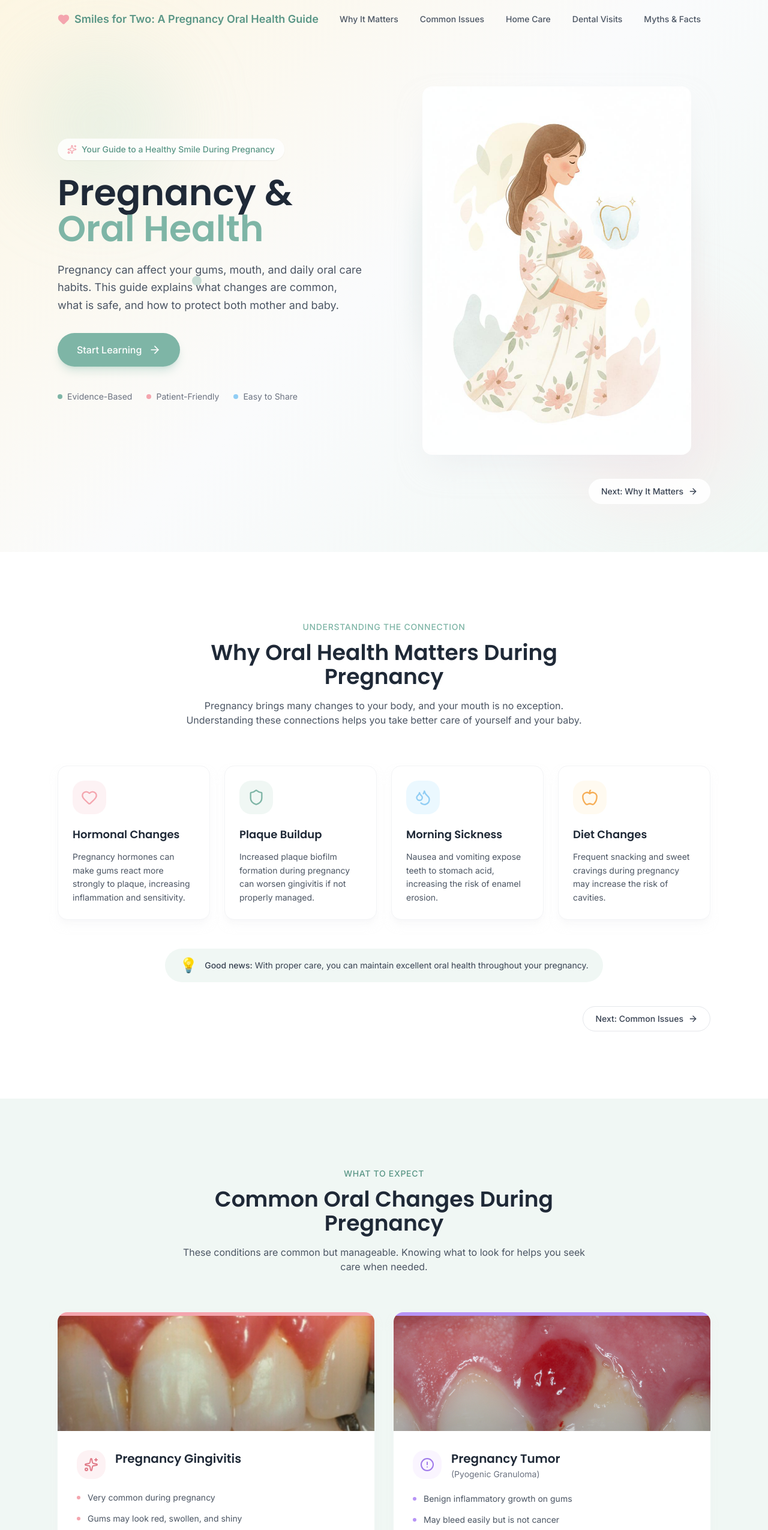
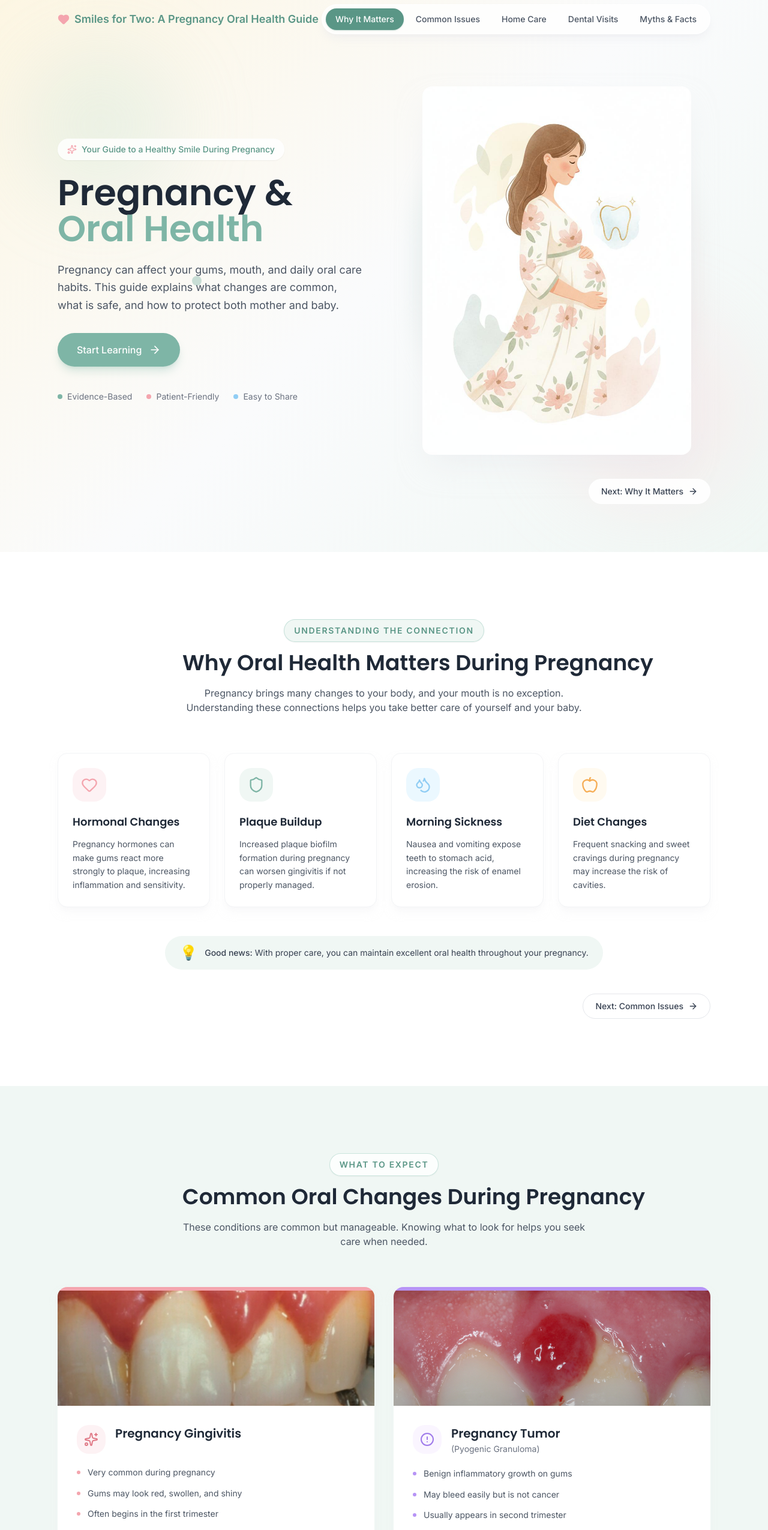
Before and after one commit to pinyaras/my-pregnancy-oral-health, a React (Vite) app in the folder app/: page / in a window 1280 px wide. Shown: the top 2550 px of the page at 60% size. Built offline with nearby package versions, Linux system fonts and the light colour scheme.

Commit message:
Modernize nav tabs and section header labels with pill style

```diff
--- a/app/src/sections/CommonIssues.tsx
+++ b/app/src/sections/CommonIssues.tsx
@@ -92,11 +92,11 @@ export default function CommonIssues() {
       <div className="max-w-6xl mx-auto px-4 sm:px-6 lg:px-8">
         {/* Header */}
         <div className="text-center max-w-2xl mx-auto mb-16">
-          <span className="animate-on-scroll opacity-0 translate-y-6 transition-all duration-700 inline-block text-sm font-medium text-[#5A9686] uppercase tracking-wider">
+          <span className="animate-on-scroll opacity-0 translate-y-6 transition-all duration-700 inline-flex items-center px-4 py-2 rounded-full border border-[#A8D4C8]/60 bg-white/80 text-sm font-semibold text-[#5A9686] uppercase tracking-[0.12em] shadow-sm">
             What to Expect
           </span>
           <h2
-            className="animate-on-scroll opacity-0 translate-y-6 transition-all duration-700 mt-3 text-3xl sm:text-4xl font-semibold text-gray-800"
+            className="animate-on-scroll opacity-0 translate-y-6 transition-all duration-700 mt-3 text-[clamp(1.35rem,3.8vw,2.25rem)] whitespace-nowrap leading-tight font-semibold text-gray-800"
             style={{ transitionDelay: '100ms' }}
           >
             Common Oral Changes During Pregnancy
--- a/app/src/sections/DentalVisits.tsx
+++ b/app/src/sections/DentalVisits.tsx
@@ -55,11 +55,11 @@ export default function DentalVisits() {
       <div className="max-w-6xl mx-auto px-4 sm:px-6 lg:px-8">
         {/* Header */}
         <div className="text-center max-w-2xl mx-auto mb-16">
-          <span className="animate-on-scroll opacity-0 translate-y-6 transition-all duration-700 inline-block text-sm font-medium text-[#E07A87] uppercase tracking-wider">
+          <span className="animate-on-scroll opacity-0 translate-y-6 transition-all duration-700 inline-flex items-center px-4 py-2 rounded-full border border-[#FAD4D8]/70 bg-white/80 text-sm font-semibold text-[#E07A87] uppercase tracking-[0.12em] shadow-sm">
             Safe Care for You and Baby
           </span>
           <h2
-            className="animate-on-scroll opacity-0 translate-y-6 transition-all duration-700 mt-3 text-3xl sm:text-4xl font-semibold text-gray-800"
+            className="animate-on-scroll opacity-0 translate-y-6 transition-all duration-700 mt-3 text-[clamp(1.35rem,3.8vw,2.25rem)] whitespace-nowrap leading-tight font-semibold text-gray-800"
             style={{ transitionDelay: '100ms' }}
           >
             Dental Care During Pregnancy is Safe
--- a/app/src/sections/HomeCare.tsx
+++ b/app/src/sections/HomeCare.tsx
@@ -102,11 +102,11 @@ export default function HomeCare() {
     >
       <div className="max-w-6xl mx-auto px-4 sm:px-6 lg:px-8">
         <div className="text-center max-w-2xl mx-auto mb-16">
-          <span className="animate-on-scroll opacity-0 translate-y-6 transition-all duration-700 inline-block text-sm font-medium text-[#7EB5A6] uppercase tracking-wider">
+          <span className="animate-on-scroll opacity-0 translate-y-6 transition-all duration-700 inline-flex items-center px-4 py-2 rounded-full border border-[#A8D4C8]/60 bg-[#F0F7F4] text-sm font-semibold text-[#5A9686] uppercase tracking-[0.12em] shadow-sm">
             Daily Habits That Make a Difference
           </span>
           <h2
-            className="animate-on-scroll opacity-0 translate-y-6 transition-all duration-700 mt-3 text-3xl sm:text-4xl font-semibold text-gray-800"
+            className="animate-on-scroll opacity-0 translate-y-6 transition-all duration-700 mt-3 text-[clamp(1.35rem,3.8vw,2.25rem)] whitespace-nowrap leading-tight font-semibold text-gray-800"
             style={{ transitionDelay: '100ms' }}
           >
             Taking Care of Your Oral Health at Home
--- a/app/src/sections/KeyTakeaways.tsx
+++ b/app/src/sections/KeyTakeaways.tsx
@@ -106,14 +106,14 @@ export default function KeyTakeaways() {
         {/* Header */}
         <div className="text-center max-w-2xl mx-auto mb-16">
           <span
-            className={`inline-block text-sm font-medium text-white/80 uppercase tracking-wider transition-all duration-700 ${
+            className={`inline-flex items-center px-4 py-2 rounded-full border border-white/35 bg-white/15 text-sm font-semibold text-white/90 uppercase tracking-[0.12em] shadow-sm transition-all duration-700 ${
               isVisible ? 'opacity-100 translate-y-0' : 'opacity-0 translate-y-6'
             }`}
           >
             Remember These Key Points
           </span>
           <h2
-            className={`mt-3 text-3xl sm:text-4xl font-semibold text-white transition-all duration-700 delay-100 ${
+            className={`mt-3 text-[clamp(1.35rem,3.8vw,2.25rem)] whitespace-nowrap leading-tight font-semibold text-white transition-all duration-700 delay-100 ${
               isVisible ? 'opacity-100 translate-y-0' : 'opacity-0 translate-y-6'
             }`}
           >
--- a/app/src/sections/MythsVsFacts.tsx
+++ b/app/src/sections/MythsVsFacts.tsx
@@ -185,14 +185,14 @@ export default function MythsVsFacts() {
         {/* Header */}
         <div className="text-center max-w-2xl mx-auto mb-16">
           <span
-            className={`inline-block text-sm font-medium text-[#7EB5A6] uppercase tracking-wider transition-all duration-700 ${
+            className={`inline-flex items-center px-4 py-2 rounded-full border border-[#A8D4C8]/60 bg-[#F0F7F4] text-sm font-semibold text-[#5A9686] uppercase tracking-[0.12em] shadow-sm transition-all duration-700 ${
               headerVisible ? 'opacity-100 translate-y-0' : 'opacity-0 translate-y-6'
             }`}
           >
             Separating Truth from Fiction
           </span>
           <h2
-            className={`mt-3 text-3xl sm:text-4xl font-semibold text-gray-800 transition-all duration-700 delay-100 ${
+            className={`mt-3 text-[clamp(1.35rem,3.8vw,2.25rem)] whitespace-nowrap leading-tight font-semibold text-gray-800 transition-all duration-700 delay-100 ${
               headerVisible ? 'opacity-100 translate-y-0' : 'opacity-0 translate-y-6'
             }`}
           >
--- a/app/src/sections/Navigation.tsx
+++ b/app/src/sections/Navigation.tsx
@@ -12,6 +12,7 @@ const navLinks = [
 export default function Navigation() {
   const [isScrolled, setIsScrolled] = useState(false);
   const [isMobileMenuOpen, setIsMobileMenuOpen] = useState(false);
+  const [activeHref, setActiveHref] = useState(navLinks[0].href);
 
   useEffect(() => {
     const handleScroll = () => {
@@ -22,11 +23,31 @@ export default function Navigation() {
     return () => window.removeEventListener('scroll', handleScroll);
   }, []);
 
+  useEffect(() => {
+    const sections = navLinks
+      .map((link) => document.querySelector(link.href))
+      .filter((section): section is Element => section !== null);
+
+    const observer = new IntersectionObserver(
+      (entries) => {
+        const visibleEntry = entries.find((entry) => entry.isIntersecting);
+        if (visibleEntry?.target.id) {
+          setActiveHref(`#${visibleEntry.target.id}`);
+        }
+      },
+      { threshold: 0.35, rootMargin: '-20% 0px -55% 0px' }
+    );
+
+    sections.forEach((section) => observer.observe(section));
+    return () => observer.disconnect();
+  }, []);
+
   const handleLinkClick = (e: React.MouseEvent<HTMLAnchorElement>, href: string) => {
     e.preventDefault();
     const element = document.querySelector(href);
     if (element) {
       element.scrollIntoView({ behavior: 'smooth' });
+      setActiveHref(href);
     }
     setIsMobileMenuOpen(false);
   };
@@ -35,7 +56,7 @@ export default function Navigation() {
     <nav
       className={`fixed top-0 left-0 right-0 z-50 transition-all duration-300 ${
         isScrolled
-          ? 'bg-white/95 backdrop-blur-md shadow-lg shadow-gray-100/50'
+          ? 'bg-white/70 backdrop-blur-xl border-b border-white/50 shadow-lg shadow-gray-200/40'
           : 'bg-transparent'
       }`}
     >
@@ -48,31 +69,36 @@ export default function Navigation() {
             onClick={(e) => {
               e.preventDefault();
               window.scrollTo({ top: 0, behavior: 'smooth' });
+              setActiveHref(navLinks[0].href);
             }}
           >
             <Heart className="w-5 h-5 fill-[#F4A5AE] text-[#F4A5AE]" />
-            <span className="hidden sm:inline">Smiles for Two: A Pregnancy Oral Health Guide</span>
+            <span className="hidden lg:inline">Smiles for Two: A Pregnancy Oral Health Guide</span>
+            <span className="hidden sm:inline lg:hidden">Smiles for Two</span>
             <span className="sm:hidden">Pregnancy & Oral Health</span>
           </a>
 
           {/* Desktop Navigation */}
-          <div className="hidden md:flex items-center gap-1">
+          <div className="hidden md:flex items-center gap-1 p-1.5 rounded-full bg-white/75 backdrop-blur-md border border-white shadow-lg shadow-gray-200/40">
             {navLinks.map((link) => (
               <a
                 key={link.href}
                 href={link.href}
                 onClick={(e) => handleLinkClick(e, link.href)}
-                className="relative px-4 py-2 text-sm font-medium text-gray-600 hover:text-[#5A9686] transition-colors group"
+                className={`relative px-4 py-2 rounded-full text-sm font-medium transition-all duration-300 ${
+                  activeHref === link.href
+                    ? 'bg-[#5A9686] text-white shadow-sm shadow-[#5A9686]/30'
+                    : 'text-gray-600 hover:text-[#5A9686] hover:bg-white'
+                }`}
               >
                 {link.label}
-                <span className="absolute bottom-1 left-4 right-4 h-0.5 bg-[#7EB5A6] transform scale-x-0 group-hover:scale-x-100 transition-transform origin-left" />
               </a>
             ))}
           </div>
 
           {/* Mobile Menu Button */}
           <button
-            className="md:hidden p-2 text-gray-600 hover:text-[#5A9686] transition-colors"
+            className="md:hidden p-2.5 rounded-xl bg-white/80 border border-white text-gray-600 hover:text-[#5A9686] transition-colors"
             onClick={() => setIsMobileMenuOpen(!isMobileMenuOpen)}
             aria-label="Toggle menu"
           >
@@ -83,16 +109,20 @@ export default function Navigation() {
         {/* Mobile Menu */}
         <div
           className={`md:hidden overflow-hidden transition-all duration-300 ${
-            isMobileMenuOpen ? 'max-h-80 pb-4' : 'max-h-0'
+            isMobileMenuOpen ? 'max-h-96 pb-4' : 'max-h-0'
           }`}
         >
-          <div className="flex flex-col gap-1 pt-2">
+          <div className="grid grid-cols-2 gap-2 pt-2 p-3 rounded-2xl bg-white/90 border border-white shadow-xl shadow-gray-200/50">
             {navLinks.map((link) => (
               <a
                 key={link.href}
                 href={link.href}
                 onClick={(e) => handleLinkClick(e, link.href)}
-                className="px-4 py-3 text-sm font-medium text-gray-600 hover:text-[#5A9686] hover:bg-[#F0F7F4] rounded-lg transition-colors"
+                className={`px-4 py-3 text-sm font-medium rounded-xl transition-colors text-center ${
+                  activeHref === link.href
+                    ? 'bg-[#5A9686] text-white'
+                    : 'text-gray-600 hover:text-[#5A9686] hover:bg-[#F0F7F4]'
+                }`}
               >
                 {link.label}
               </a>
--- a/app/src/sections/WhyItMatters.tsx
+++ b/app/src/sections/WhyItMatters.tsx
@@ -63,12 +63,12 @@ export default function WhyItMatters() {
         {/* Header */}
         <div className="text-center max-w-2xl mx-auto mb-16">
           <span
-            className="animate-on-scroll opacity-0 translate-y-6 transition-all duration-700 inline-block text-sm font-medium text-[#7EB5A6] uppercase tracking-wider"
+            className="animate-on-scroll opacity-0 translate-y-6 transition-all duration-700 inline-flex items-center px-4 py-2 rounded-full border border-[#A8D4C8]/60 bg-[#F0F7F4] text-sm font-semibold text-[#5A9686] uppercase tracking-[0.12em] shadow-sm"
           >
             Understanding the Connection
           </span>
           <h2
-            className="animate-on-scroll opacity-0 translate-y-6 transition-all duration-700 mt-3 text-3xl sm:text-4xl font-semibold text-gray-800"
+            className="animate-on-scroll opacity-0 translate-y-6 transition-all duration-700 mt-3 text-[clamp(1.35rem,3.8vw,2.25rem)] whitespace-nowrap leading-tight font-semibold text-gray-800"
             style={{ transitionDelay: '100ms' }}
           >
             Why Oral Health Matters During Pregnancy
```
